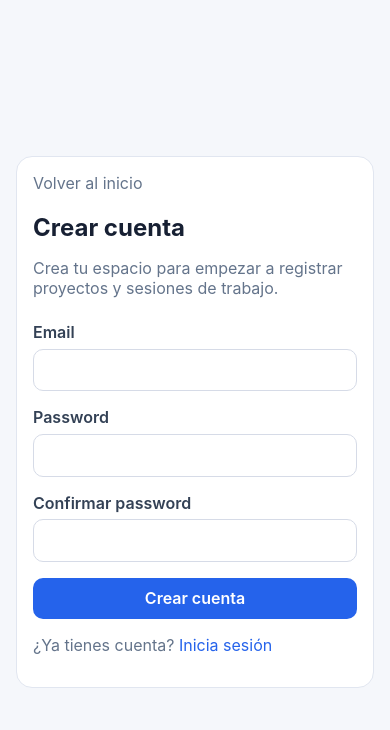
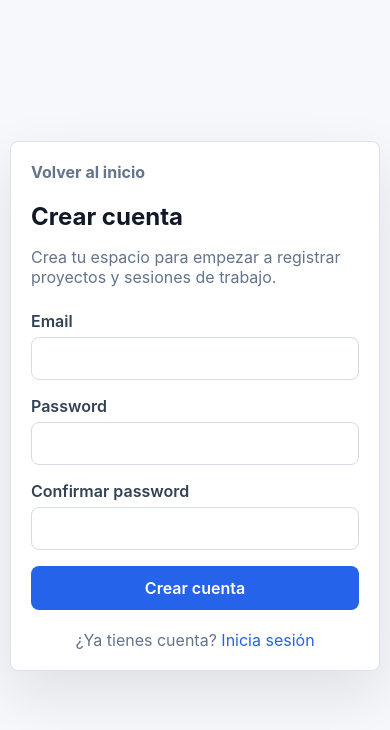
Before and after one commit to MysteriusEnergy/Devlog, a SvelteKit app in the folder frontend/: page /register in a window 390 px wide. Shown: the top 730 px of the page. Built offline with nearby package versions, Linux system fonts and the light colour scheme; no server answers.

Commit message:
feat(frontend): update authentication page styles with improved layout, focus states, and responsive design

```diff
--- a/frontend/src/app.css
+++ b/frontend/src/app.css
@@ -8,7 +8,7 @@
 		'Segoe UI',
 		sans-serif;
 	color: #172033;
-	background: #f5f7fb;
+	background: #f7f8fb;
 }
 
 * {
@@ -18,6 +18,7 @@
 body {
 	margin: 0;
 	min-height: 100vh;
+	background: #f7f8fb;
 }
 
 a {
@@ -27,6 +28,15 @@ a {
 
 a:hover {
 	text-decoration: underline;
+}
+
+a:focus-visible,
+button:focus-visible,
+input:focus-visible,
+textarea:focus-visible,
+select:focus-visible {
+	outline: 3px solid rgba(37, 99, 235, 0.24);
+	outline-offset: 2px;
 }
 
 button,
@@ -39,11 +49,20 @@ select {
 button {
 	cursor: pointer;
 	border: 0;
-	border-radius: 10px;
+	border-radius: 8px;
 	background: #2563eb;
 	color: white;
 	padding: 0.65rem 1rem;
 	font-weight: 600;
+	transition:
+		transform 160ms ease,
+		box-shadow 160ms ease,
+		background 160ms ease;
+}
+
+button:not(:disabled):hover {
+	transform: translateY(-1px);
+	box-shadow: 0 10px 22px rgba(37, 99, 235, 0.18);
 }
 
 button:disabled {
@@ -56,10 +75,21 @@ textarea,
 select {
 	width: 100%;
 	border: 1px solid #d6dbe7;
-	border-radius: 10px;
+	border-radius: 8px;
 	padding: 0.65rem 0.75rem;
 	background: white;
 	color: #172033;
+	transition:
+		border-color 160ms ease,
+		box-shadow 160ms ease;
+}
+
+input:focus,
+textarea:focus,
+select:focus {
+	border-color: #2563eb;
+	box-shadow: 0 0 0 4px rgba(37, 99, 235, 0.1);
+	outline: none;
 }
 
 textarea {
@@ -77,7 +107,7 @@ section,
 form,
 li {
 	border: 1px solid #e1e6f0;
-	border-radius: 16px;
+	border-radius: 8px;
 	background: white;
 	padding: 1rem;
 }
@@ -116,13 +146,131 @@ nav {
 
 .auth-page {
 	display: grid;
-	min-height: 100vh;
-	place-items: center;
+	grid-template-columns: minmax(0, 1fr) minmax(340px, 430px);
+	align-items: center;
+	gap: 2rem;
+	min-height: calc(100vh - 4rem);
+}
+
+.auth-page > section + section {
+	margin-top: 0;
+}
+
+.auth-aside {
+	display: grid;
+	gap: 1rem;
+	border: 0;
+	background: transparent;
+	padding: 0;
+}
+
+.auth-kicker {
+	margin: 0;
+	color: #0f766e;
+	font-weight: 800;
+	text-transform: uppercase;
+}
+
+.auth-aside h1 {
+	max-width: 600px;
+	margin: 0;
+	color: #111827;
+	font-size: 3.2rem;
+	line-height: 1.02;
+}
+
+.auth-aside p {
+	max-width: 560px;
+	margin: 0;
+	color: #526071;
+	font-size: 1.05rem;
+	line-height: 1.65;
+}
+
+.auth-preview {
+	display: grid;
+	gap: 0.85rem;
+	max-width: 460px;
+	border: 1px solid #dce3ef;
+	border-radius: 8px;
+	background: rgba(255, 255, 255, 0.9);
+	box-shadow: 0 24px 60px rgba(15, 23, 42, 0.1);
+	padding: 1rem;
+}
+
+.auth-preview-header {
+	display: flex;
+	align-items: center;
+	justify-content: space-between;
+	gap: 1rem;
+	border-bottom: 1px solid #e2e8f0;
+	padding-bottom: 0.85rem;
+}
+
+.auth-preview-header span,
+.auth-session-line small {
+	color: #64748b;
+}
+
+.auth-preview-header strong {
+	color: #111827;
+	font-size: 1.45rem;
+}
+
+.auth-session-line {
+	display: grid;
+	grid-template-columns: auto 1fr;
+	align-items: center;
+	gap: 0.75rem;
+	border: 1px solid #e2e8f0;
+	border-radius: 8px;
+	background: white;
+	padding: 0.8rem;
+}
+
+.auth-session-line strong,
+.auth-session-line small {
+	display: block;
+}
+
+.auth-dot {
+	width: 0.7rem;
+	height: 0.7rem;
+	border-radius: 999px;
+}
+
+.auth-dot.blue {
+	background: #2563eb;
+}
+
+.auth-dot.amber {
+	background: #f59e0b;
+}
+
+.auth-dot.teal {
+	background: #0f766e;
+}
+
+.auth-progress {
+	height: 0.5rem;
+	border-radius: 999px;
+	background: #e2e8f0;
+	overflow: hidden;
+}
+
+.auth-progress span {
+	display: block;
+	height: 100%;
+	border-radius: inherit;
+	background: linear-gradient(90deg, #0f766e, #2563eb);
 }
 
 .auth-card {
-	width: min(440px, 100%);
-	margin: 0 auto;
+	width: 100%;
+	margin: 0;
+	border-color: #dce3ef;
+	box-shadow: 0 24px 60px rgba(15, 23, 42, 0.1);
+	padding: 1.25rem;
 }
 
 .auth-card form {
@@ -136,6 +284,7 @@ nav {
 }
 
 .auth-header h1 {
+	color: #111827;
 	margin-bottom: 0.35rem;
 }
 
@@ -145,9 +294,40 @@ nav {
 	color: #64748b;
 }
 
+.back-link {
+	display: inline-flex;
+	font-weight: 700;
+}
+
+.auth-card button {
+	width: 100%;
+	min-height: 44px;
+}
+
+.auth-switch {
+	margin: 1.25rem 0 0;
+	text-align: center;
+}
+
 .error-message {
-	border-radius: 10px;
+	border-radius: 8px;
 	background: #fee2e2;
 	color: #991b1b;
 	padding: 0.75rem;
 }
+
+@media (max-width: 840px) {
+	main {
+		width: min(100% - 1.25rem, 1100px);
+	}
+
+	.auth-page {
+		grid-template-columns: 1fr;
+		min-height: calc(100vh - 2rem);
+		padding: 1rem 0;
+	}
+
+	.auth-aside {
+		display: none;
+	}
+}
```
